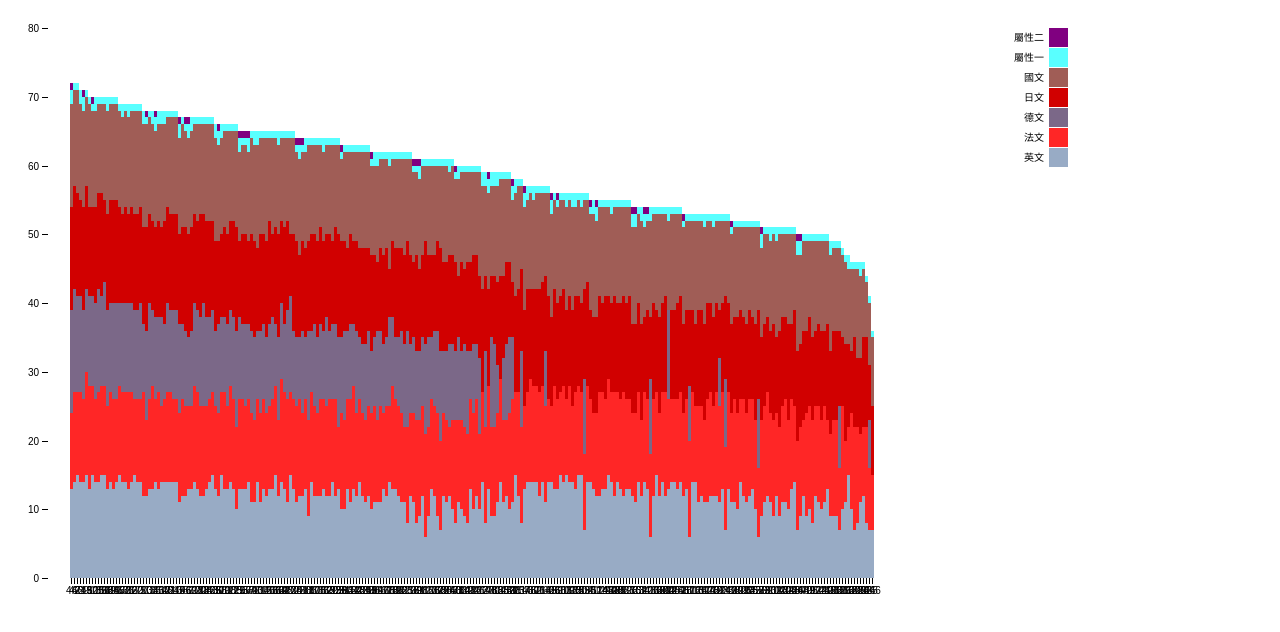
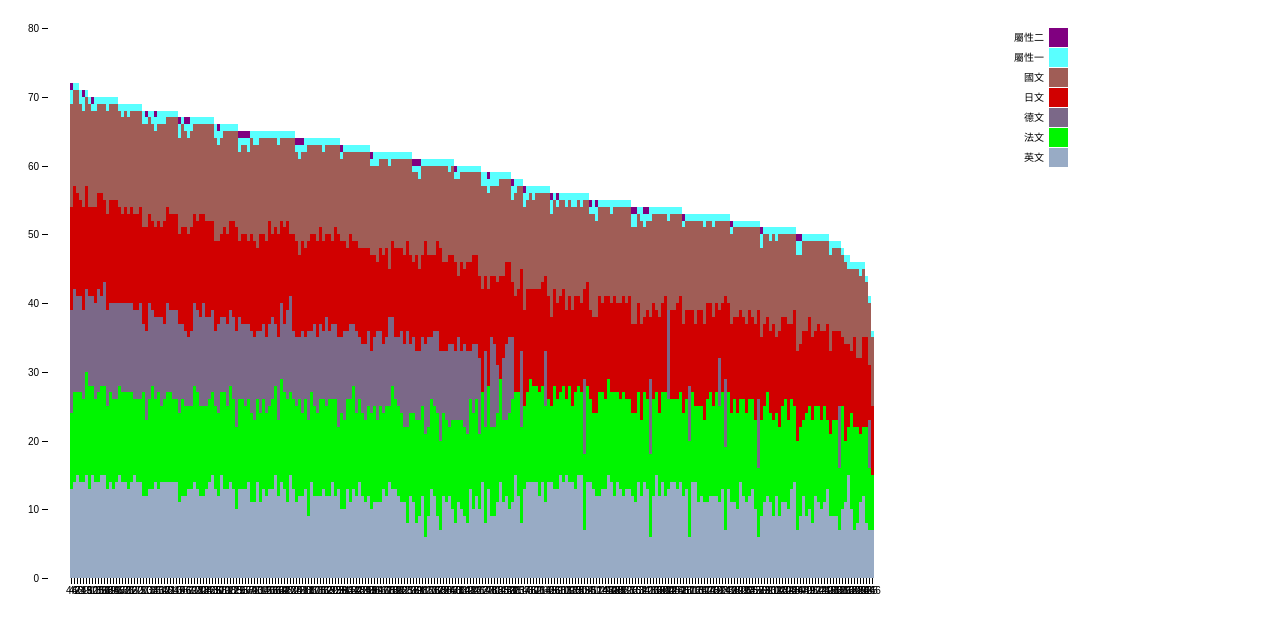
Before and after one commit to BananaDuncan1024/vis2021s, a plain HTML site: page lab06/index.html in a window 1280 px wide. Drawn offline with nearby package versions, Linux system fonts and the light colour scheme.

Commit message:
Update index.html

```diff
--- a/lab06/index.html
+++ b/lab06/index.html
@@ -34,7 +34,7 @@ var y = d3.scaleLinear()
 
 // set the colors
 var z = d3.scaleOrdinal()
-    .range(["#98abc5", "#FF2626", "#7b6888", "#D10000", "#a05d56", "#59FFFF", "#800080"]);
+    .range(["#98abc5", "#00F500", "#7b6888", "#D10000", "#a05d56", "#59FFFF", "#800080"]);
 
 // load the csv and create the chart
 d3.csv("./data.csv", function(d, i, columns) {
```
